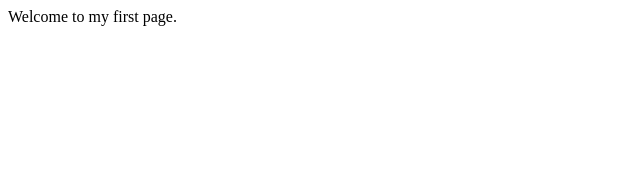
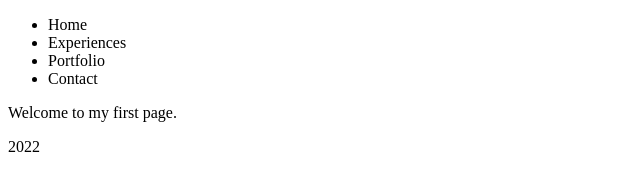
Before and after one commit to hooxinlin/firstwebpage, a plain HTML site: page index.html in a window 1280 px wide. Shown: the whole page, without its empty margins (0-640 px from the left). Drawn offline with Linux system fonts and the light colour scheme.

Commit message:
added basic page template to index.html

```diff
--- a/index.html
+++ b/index.html
@@ -5,6 +5,23 @@
     <title>My First Page</title>
 </head>
 <body>
-    Welcome to my first page.
+    <head>
+        <nav>
+            <ul>
+                <li>Home</li>
+                <li>Experiences</li>
+                <li>Portfolio</li>
+                <li>Contact</li>
+            </ul>
+        </nav>
+    </head>
+    <main>
+        <p>
+            Welcome to my first page.
+        </p>
+    </main>
+    <footer>
+        <p>2022</p>
+    </footer>
 </body>
 </html>
```
